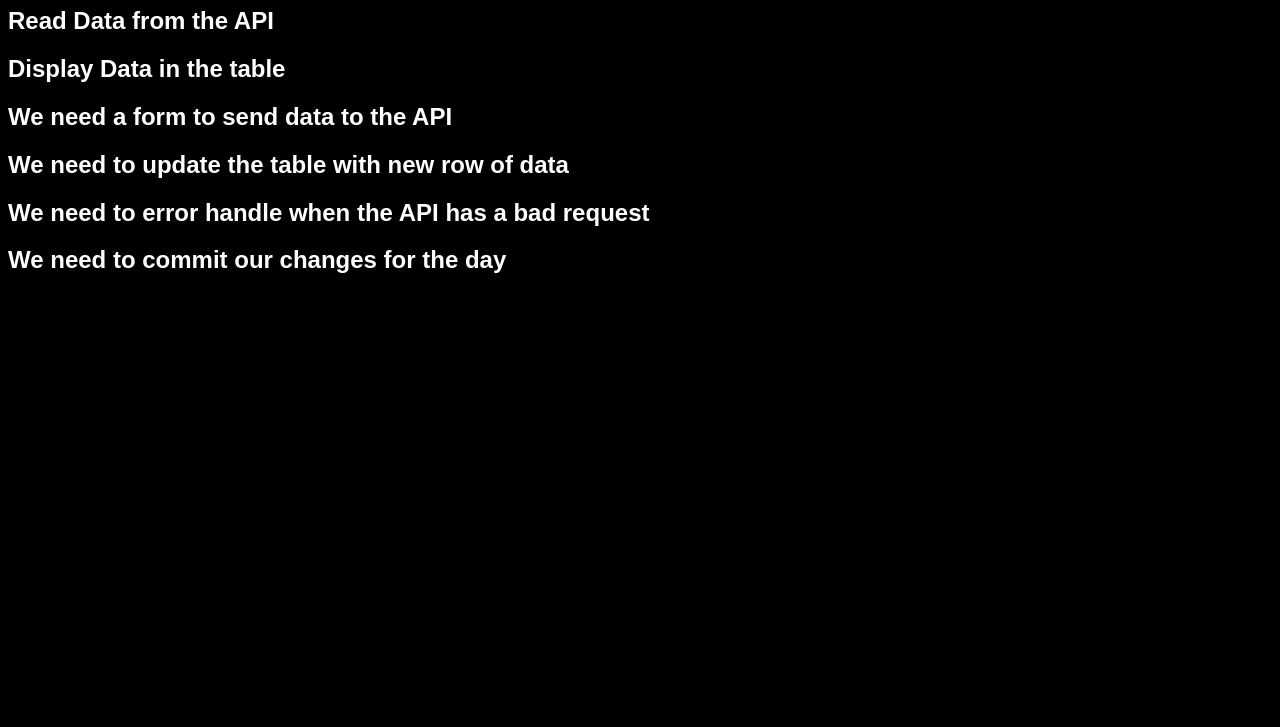
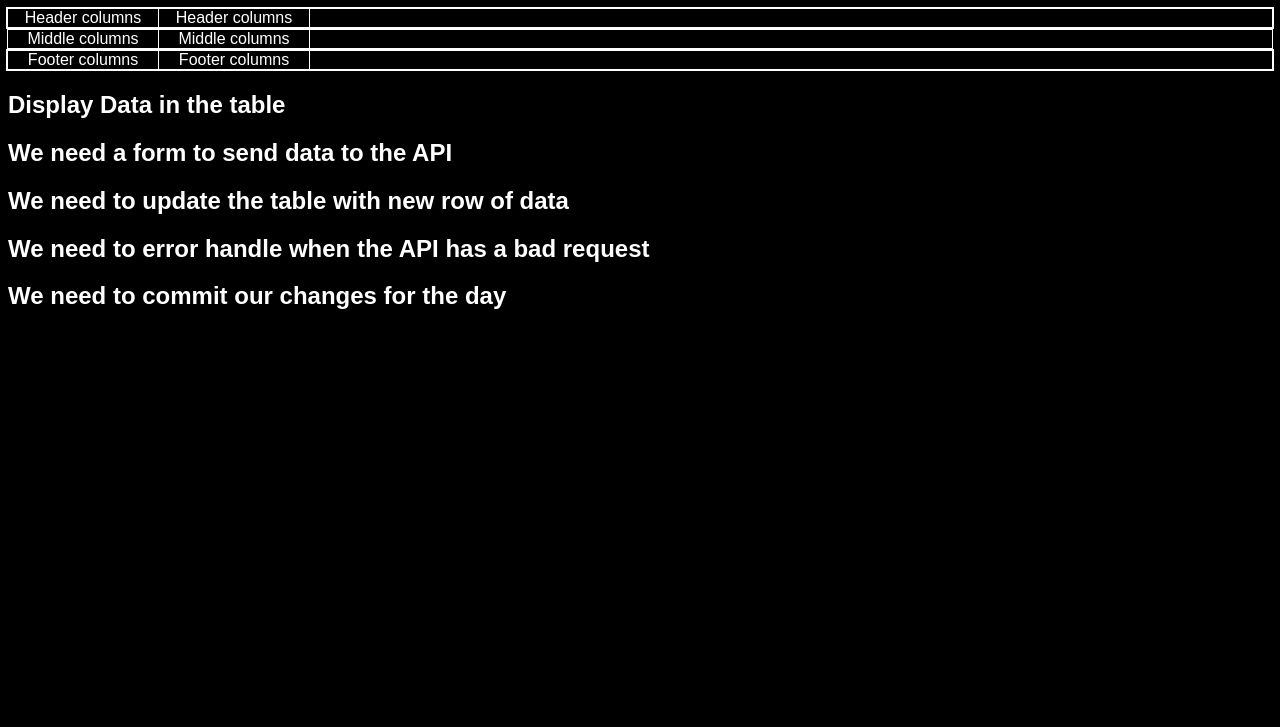
Before and after one commit to strawhat19/SnipeItWebGUI, a plain HTML site: page index.html in a window 1280 px wide. Shown: the part 73-800 px from the top of the page. Drawn offline with Linux system fonts and the light colour scheme; no server answers.

Commit message:
Reading data from the API, Now we store in table

```diff
--- a/index.html
+++ b/index.html
@@ -9,7 +9,33 @@
 </head>
 <body>
   <h1>SnipeIT API</h1>
-  <h2>Read Data from the API</h2>
+  <div class="accessoriesTable">
+    <div class="headerRow row">
+      <div class="headerColumn column">
+        Header columns
+      </div>
+      <div class="headerColumn column">
+        Header columns
+      </div>
+    </div>
+    <div class="middleRow row">
+      <div class="middleColumn column">
+        Middle columns
+      </div>
+      <div class="middleColumn column">
+        Middle columns
+      </div>
+    </div>
+    <div class="footerRow row">
+      <div class="footerColumn column">
+        Footer columns
+      </div>
+      <div class="footerColumn column">
+        Footer columns
+      </div>
+    </div>
+  </div>
+  <!-- <h2>Read Data from the API</h2> -->
   <h2>Display Data in the table</h2>
   <h2>We need a form to send data to the API</h2>
   <h2>We need to update the table with new row of data</h2>
--- a/style.css
+++ b/style.css
@@ -3,3 +3,28 @@ body {
     color: white;
     font-family: Arial, Helvetica, sans-serif;
 }
+
+.accessoriesTable {
+    display: flex;
+    align-items: center;
+    justify-content: space-between;
+    flex-direction: column;
+}
+
+.row {
+    display: flex;
+    align-items: center;
+    justify-content: flex-start;
+    width: 100%;
+    border: 1px solid white;
+}
+
+.headerRow, .footerRow {
+    border-width: 2px;
+}
+
+.column {
+    text-align: center;
+    border-right: 1px solid white;
+    min-width: 150px;
+}
```
Also changed, not shown: script.js (+31 -1 lines).
